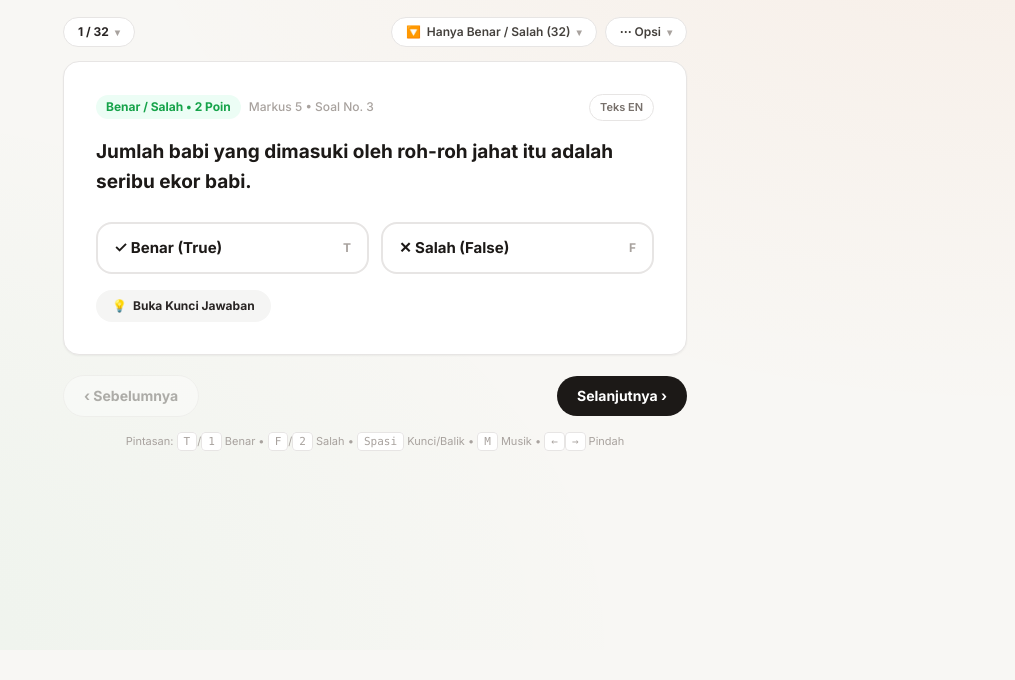
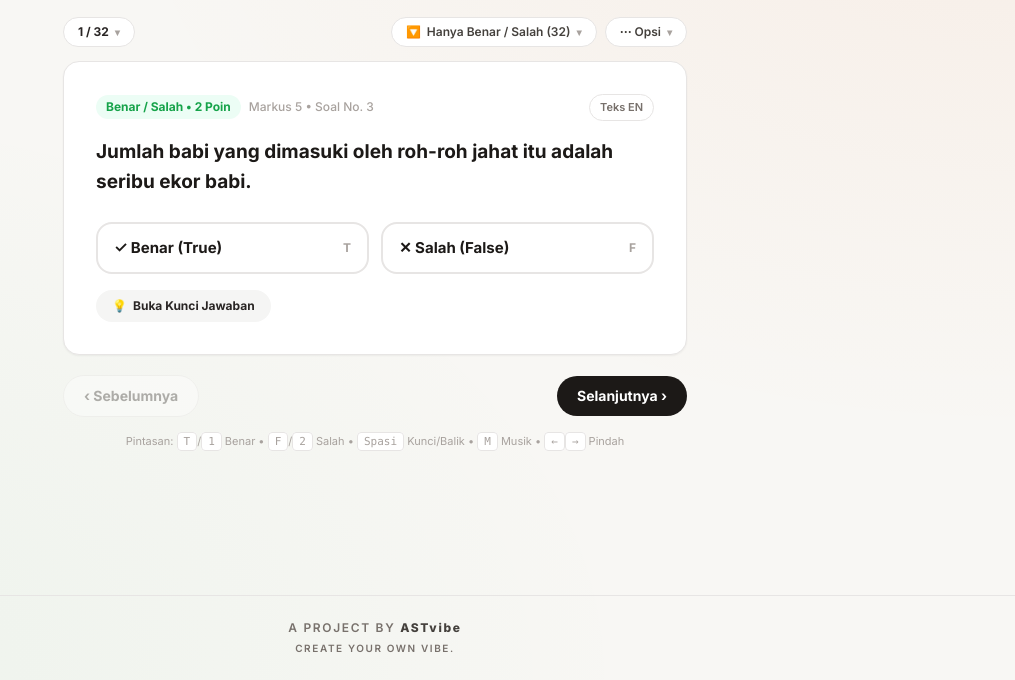
Before and after one commit to argatamauka/UAS-Teladan-Kehidupan-1, a plain HTML site: page index.html in a window 1280 px wide. Shown: the part 150-830 px from the top of the page, without its empty margins (265-1280 px from the left). Before the commit the page ends 800 px from the top, so only its background shows below. Drawn offline with nearby package versions, Linux system fonts and the light colour scheme.

Commit message:
Show ASTvibe identity on Teladan Kehidupan
Add a small ASTvibe brand footer without modifying coursework content.

```diff
--- a/index.html
+++ b/index.html
@@ -2273,4 +2273,8 @@
     });
   </script>
 
+  <footer class="mx-auto mt-12 max-w-7xl border-t border-stone-200 px-4 py-6 text-center text-xs font-semibold tracking-[0.14em] text-stone-500 dark:border-stone-800 dark:text-stone-400" aria-label="ASTvibe brand identity">
+    A PROJECT BY <strong class="font-extrabold text-stone-700 dark:text-stone-200">ASTvibe</strong>
+    <span class="mt-1 block text-[10px] tracking-[0.16em]">CREATE YOUR OWN VIBE.</span>
+  </footer>
 </body></html>
```
